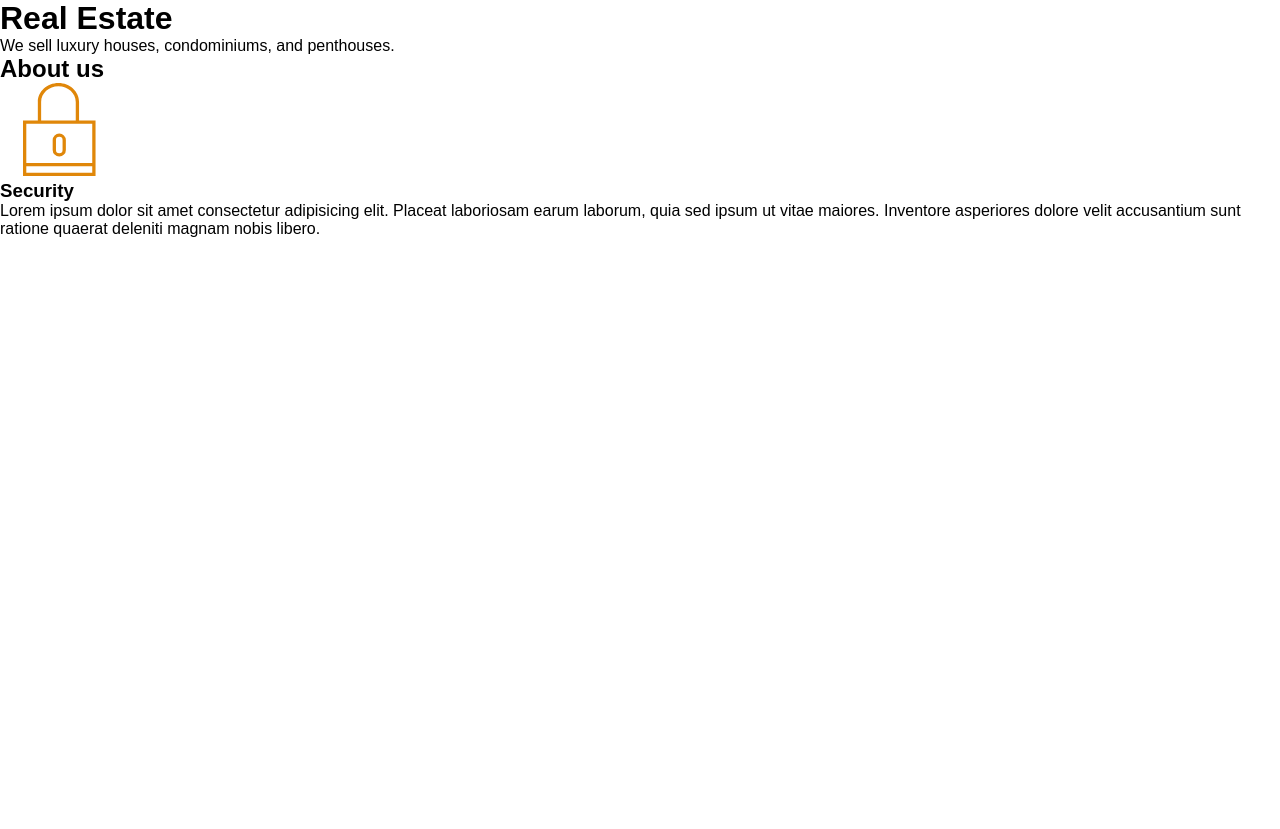
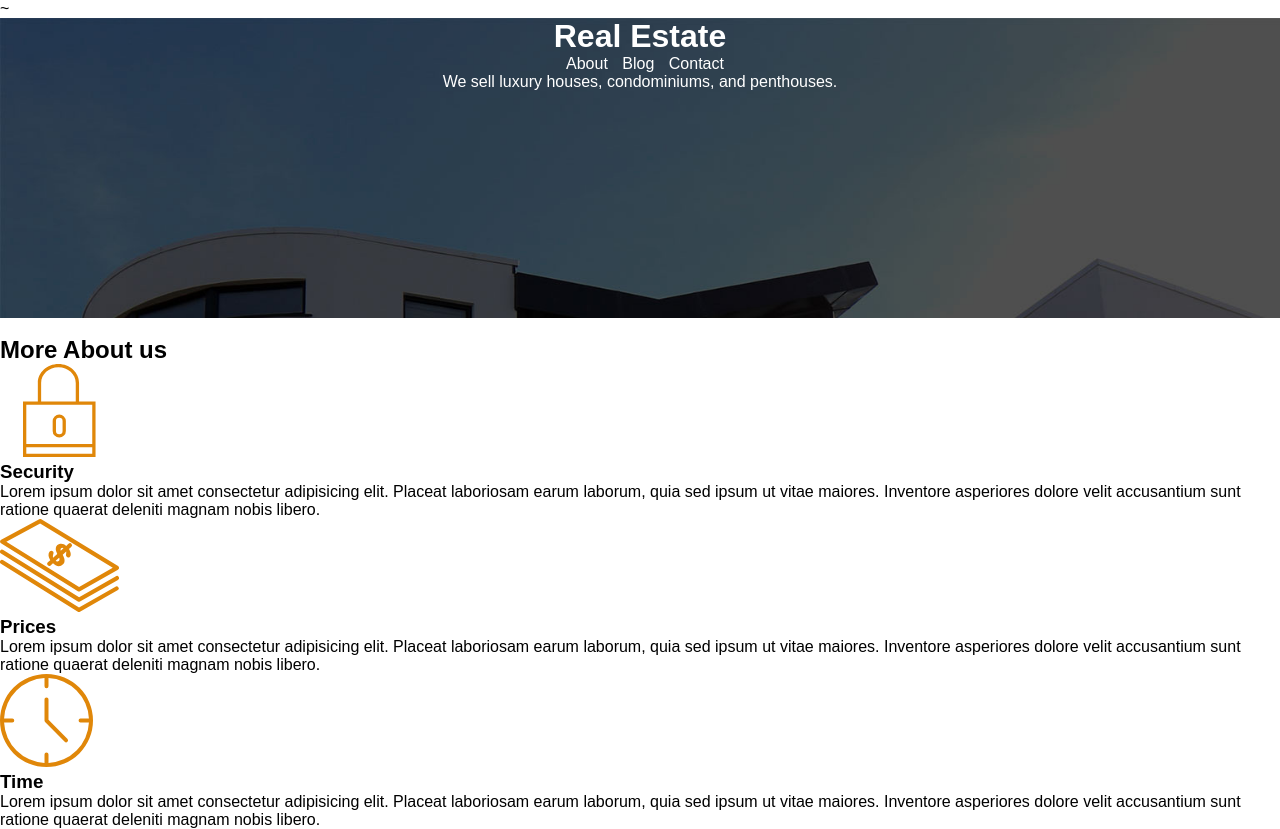
Before and after one commit to KevinCabee/realEstate, a plain HTML site: page index.html in a window 1280 px wide. Before the commit the page ends 800 px from the top, so only its background shows below. Drawn offline with Linux system fonts and the light colour scheme.

Commit message:
Assignamet 1-index.html

```diff
--- a/index.html
+++ b/index.html
@@ -6,23 +6,34 @@
     <link rel="stylesheet" href="./styles/mystyles.css">
     <title>Real Estate</title>
 </head>
-<body>
-    <header>
+~<body>
+    <header class="site-header">
         <h1>Real Estate</h1>
-        <nav>
-            <a href="about.html"></a>
-            <a href="blog.html"></a>
-            <a href="contact.html"></a>
+        <nav class="menu">
+            <a href="about.html"> About</a>
+            <a href="blog.html">Blog</a>
+            <a href="contact.html">Contact</a>
         </nav>
         <p>We sell luxury houses, condominiums, and penthouses.</p>
     </header>
+    <br>
     <main>
-        <h2>About us</h2>
+        <h2>More About us</h2>
         <div>
             <img src="./img/icon1.svg" alt="picture of a lock">
             <h3>Security</h3>
             <p>Lorem ipsum dolor sit amet consectetur adipisicing elit. Placeat laboriosam earum laborum, quia sed ipsum ut vitae maiores. Inventore asperiores dolore velit accusantium sunt ratione quaerat deleniti magnam nobis libero.</p>
         </div>
+        <div>
+            <img src="./img/icon2.svg" alt="picture of a lock">
+            <h3>Prices</h3>
+            <p>Lorem ipsum dolor sit amet consectetur adipisicing elit. Placeat laboriosam earum laborum, quia sed ipsum ut vitae maiores. Inventore asperiores dolore velit accusantium sunt ratione quaerat deleniti magnam nobis libero.</p>
+        </div>
+        <div>
+            <img src="./img/icon3.svg" alt="picture of a lock">
+            <h3>Time</h3>
+            <p>Lorem ipsum dolor sit amet consectetur adipisicing elit. Placeat laboriosam earum laborum, quia sed ipsum ut vitae maiores. Inventore asperiores dolore velit accusantium sunt ratione quaerat deleniti magnam nobis libero.</p>
+        </div>
     </main>
 </body>
 </html>
--- a/styles/mystyles.css
+++ b/styles/mystyles.css
@@ -11,5 +11,19 @@ a{
     text-decoration: none;
 }
 /*utilities*/
+.menu a{
+    color: white;
+    margin-left: 10px;
+}
 
 /*header*/
+.site-header{
+    display: flex;
+    background-image: url(../img/header.jpg);
+    background-size:125%;
+    flex-direction:column;
+    justify-content: top;
+    align-items: center;
+    height: 300px;
+    color: white;
+}
```
Also changed, not shown: about.html (added), blog.html (added), contact.html (added).
